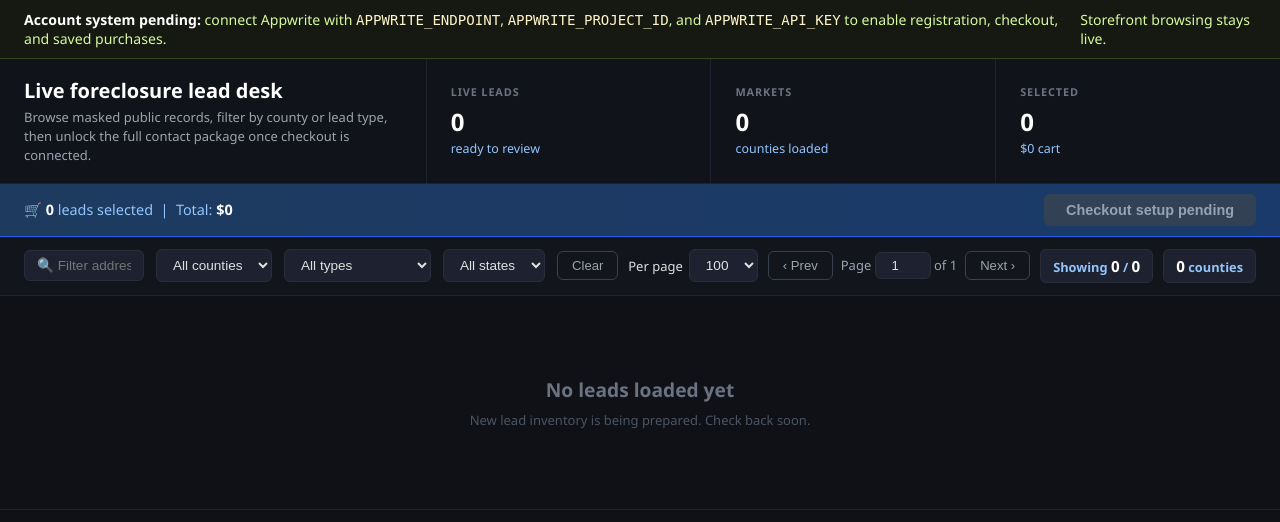
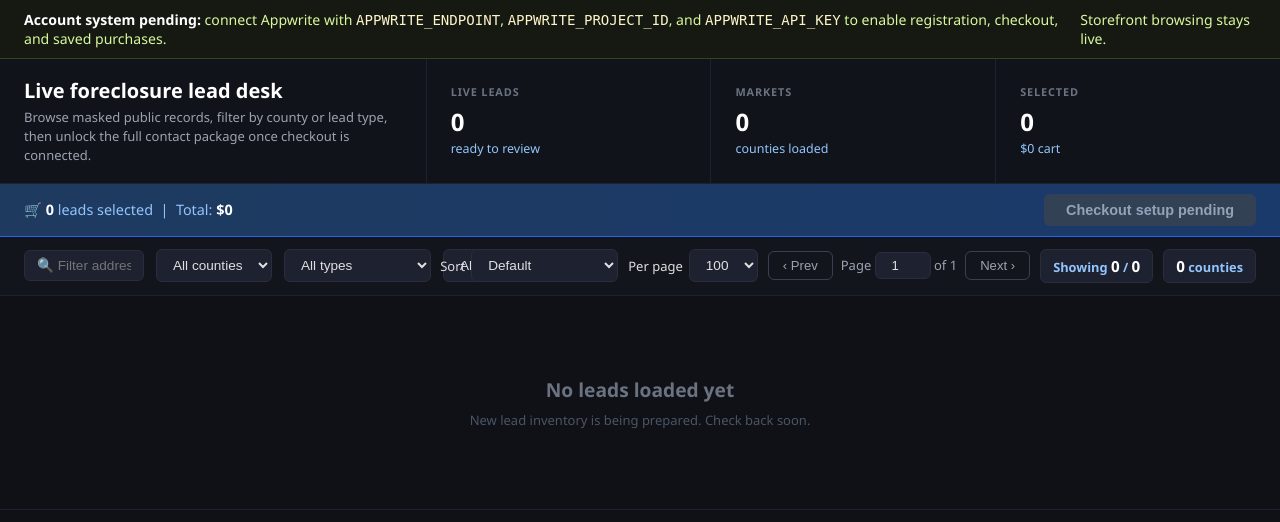
Before and after one commit to 145brice/Tax-Delinquencies, a Flask app: page / in a window 1280 px wide. Shown: the part 56-578 px from the top of the page. Run offline with Flask 3, Linux system fonts and the light colour scheme; data that the repository does not hold is empty; some libraries are stand-ins or nearby versions.

Commit message:
Add age sorting to lead pagination

```diff
--- a/templates/index.html
+++ b/templates/index.html
@@ -159,6 +159,11 @@
             padding: 5px 6px; border-radius: 6px; font-size: 0.82rem; outline: none;
         }
         .pager-input:focus { border-color: #3b82f6; }
+        .pager-sort {
+            background: #1e2130; border: 1px solid #2a2d3a; color: #e0e0e0;
+            padding: 6px 8px; border-radius: 6px; font-size: 0.82rem; outline: none;
+        }
+        .pager-sort:focus { border-color: #3b82f6; }
         .pager .btn-clear:disabled { opacity: 0.35; cursor: default; }
         .pager .btn-clear:disabled:hover { color: #9ca3af; border-color: #374151; }
         .pager-bottom {
@@ -379,6 +384,13 @@
         <button class="btn-clear" id="reset-cols-btn" onclick="resetColumns()" title="Restore the default column order" style="display:none;">Reset columns</button>
     </div>
     <div class="toolbar-right">
+        <label style="display:flex; align-items:center; gap:6px; font-size:13px;">Sort
+            <select class="pager-sort age-sort" onchange="changeAgeSort(this.value)">
+                <option value="default">Default</option>
+                <option value="newest">Age: newest first</option>
+                <option value="oldest">Age: oldest first</option>
+            </select>
+        </label>
         <label style="display:flex; align-items:center; gap:6px; font-size:13px;">Per page
             <select id="page-size" onchange="changePageSize()">
                 <option value="10">10</option>
@@ -439,6 +451,13 @@
 
 {% if has_listings %}
 <div class="pager pager-bottom" style="display:flex; gap:12px; align-items:center; justify-content:center; padding:16px;">
+    <label style="display:flex; align-items:center; gap:6px; font-size:13px;">Sort
+        <select class="pager-sort age-sort" onchange="changeAgeSort(this.value)">
+            <option value="default">Default</option>
+            <option value="newest">Age: newest first</option>
+            <option value="oldest">Age: oldest first</option>
+        </select>
+    </label>
     <button class="btn-clear pager-prev" onclick="gotoPage(currentPage - 1)">&lsaquo; Prev</button>
     <span class="pager-indicator" style="font-size:13px; white-space:nowrap;">Page
         <input type="number" class="pager-input" min="1" value="1"
@@ -473,6 +492,34 @@
     let pageSize = 100;
     let currentPage = 1;
     let filtered = LEADS.slice();
+    let ageSort = 'default';
+
+    function applyCurrentSort() {
+        if (ageSort === 'default') return;
+        const direction = ageSort === 'newest' ? 1 : -1;
+        filtered.sort((a, b) => {
+            const aKnown = a.age_days !== null && a.age_days !== '' && Number.isFinite(Number(a.age_days));
+            const bKnown = b.age_days !== null && b.age_days !== '' && Number.isFinite(Number(b.age_days));
+            if (aKnown !== bKnown) return aKnown ? -1 : 1;
+            if (!aKnown) return String(a.id).localeCompare(String(b.id));
+            const ageDifference = Number(a.age_days) - Number(b.age_days);
+            return ageDifference ? ageDifference * direction : String(a.id).localeCompare(String(b.id));
+        });
+    }
+
+    function changeAgeSort(value) {
+        ageSort = ['newest', 'oldest'].includes(value) ? value : 'default';
+        document.querySelectorAll('.age-sort').forEach(select => { select.value = ageSort; });
+        document.querySelectorAll('th[data-sort]').forEach(th => th.classList.remove('sorted-asc','sorted-desc'));
+        sortCol = null;
+        filtered = filtered.slice();
+        if (ageSort === 'default') applyFilters();
+        else {
+            applyCurrentSort();
+            currentPage = 1;
+            renderPage();
+        }
+    }
 
     // ── Row rendering ────────────────────────────────────────────────────────
     function esc(s) {
@@ -662,6 +709,9 @@
                 if (av > bv) return sortDir === 'asc' ?  1 : -1;
                 return 0;
             });
+            ageSort = 'default';
+            document.querySelectorAll('.age-sort').forEach(select => { select.value = ageSort; });
+            currentPage = 1;
             renderPage();
         });
     });
@@ -751,6 +801,7 @@
             const matchSt = !fst || l.state  === fst;
             return matchQ && matchC && matchS && matchSt;
         });
+        applyCurrentSort();
         currentPage = 1;
         renderPage();
     }
```
